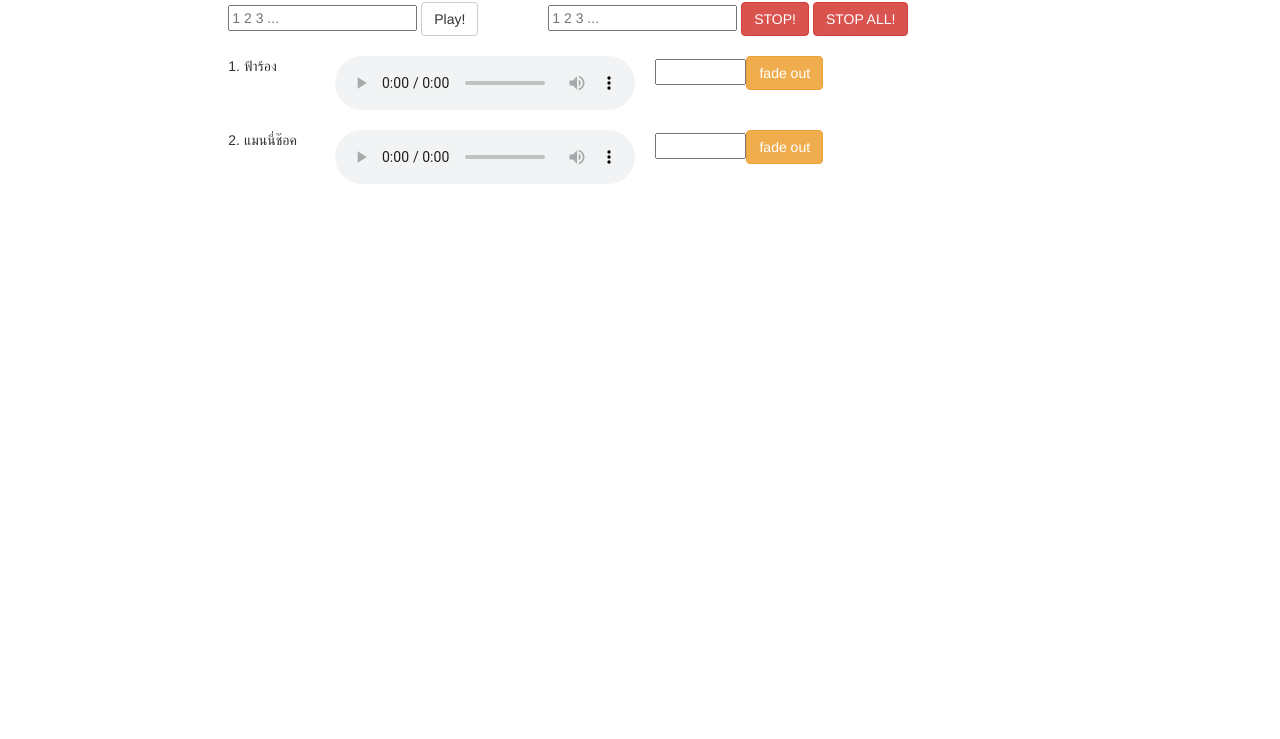
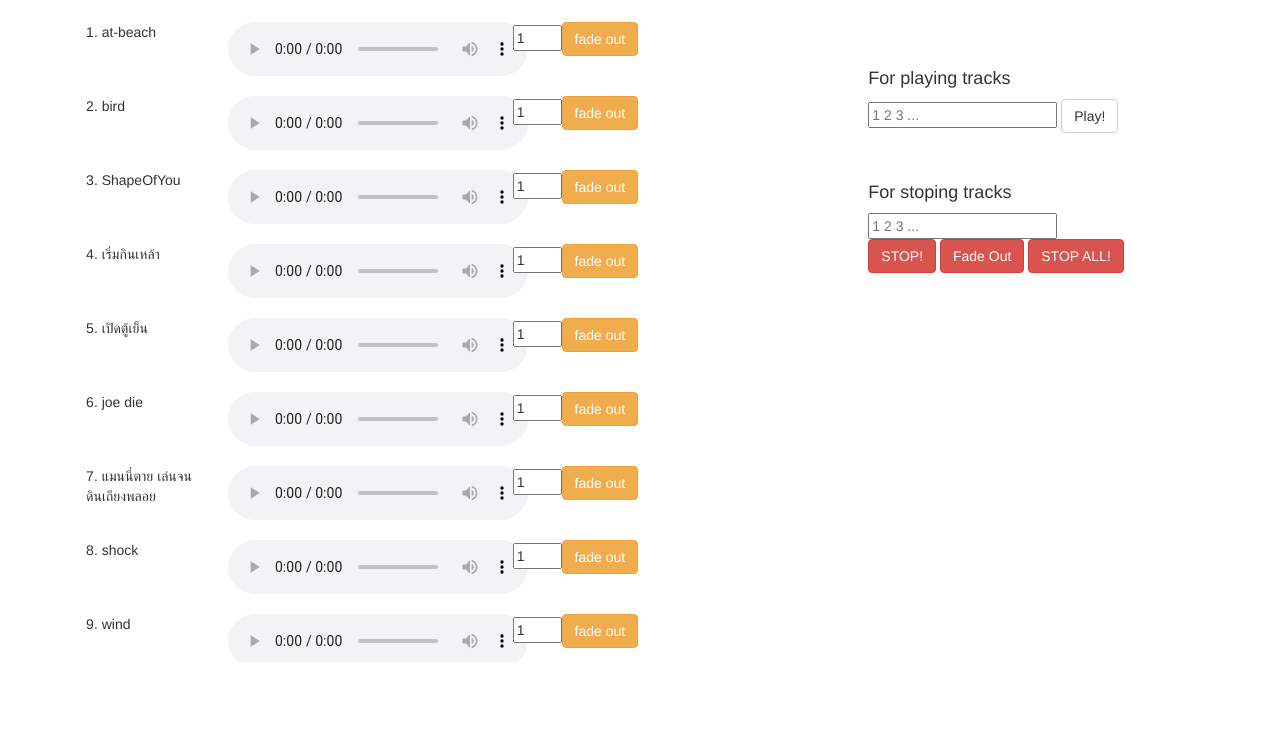
Before and after one commit to grizzly3ear/bank14241.github.io, a plain HTML site: page index.html in a window 1280 px wide. Shown: the part 61-800 px from the top of the page. Drawn offline with Linux system fonts and the light colour scheme.

Commit message:
add sound

```diff
--- a/index.html
+++ b/index.html
@@ -10,24 +10,57 @@
     <script src="js/script.js"></script>
 
 </head>
-<body class="container-fluid">
+
+<body>
+    <div class="container-fluid">
+        <div class="row">
+            <div class="col-md-8">
                 <h2 class="text-center">GEN 241</h2>
+
+                <br>
+                <div id="content" style="overflow-y: scroll; overflow-x: hidden; height: 80%">
+
+                </div>
+            </div>
+            <div class="col-md-4">
+                <br><br><br><br><br><br>
                 <div class="row">
-        <div class="col-md-offset-2 col-md-3">
+                    <div class="col-md-12">
+                        <h4>For playing tracks</h4>
                         <input type="text" placeholder="1 2 3 ..." id="audioInput">
                         <button class="btn btn-default" onclick="playAudio('play')">Play!</button>
-
                     </div>
-        <div class="col-md-7">
+                </div>
+                <br><br>
+                <div class="row">
+                    <div class="col-md-12">
+                        <div class="row">
+                            <div class="col-md-12">
+                                <h4>For stoping tracks</h4>
                                 <input type="text" placeholder="1 2 3 ..." id="audioStopInput">
+                            </div>
+                        </div>
+                        <div class="row">
+                            <div class="col-md-12">
                                 <button class="btn btn-danger" onclick="stopCustom()">STOP!</button>
+                                <button class="btn btn-danger" onclick="fadeCustom()">Fade Out</button>
                                 <button class="btn btn-danger" onclick="playAudio('stopAll')">STOP ALL!</button>
                             </div>
                         </div>
-    <br>
-    <div id="content">
+                    </div>
+                </div>
+            </div>
 
         </div>
+    </div>
+    <div class="navbar navbar-fixed-top">
+
+        <br>
+        <br>
+
+    </div>
+
+
     <!--
     <div class="row">
         <div class="col-md-offset-2 col-md-1">
@@ -59,4 +92,5 @@
 -->
 
 </body>
+
 </html>
--- a/js/script.js
+++ b/js/script.js
@@ -1,18 +1,23 @@
 let playlist = [];
-let list = ['ฟ้าร้อง', 'แมนนี่ช๊อค']; //ไฟล์ต้องเรียงนะ
+let list = ['at-beach', 'bird', 'ShapeOfYou', 'เริ่มกินเหล้า', 'เปิดตู้เย็น', 'joe die',
+            'แมนนี่ตาย เล่นจนดินเถียงพลอย', 'shock', 'wind', 'ทุบหัว', 'โดนแทง', 'ฝนตกฟ้าร้อง',
+            'เดินวน', 'ตอนจบ', 'ตำรวจ']; //ไฟล์ต้องเรียงนะ
 $(document).ready(function () {
     for (var index = 0; index < list.length; index++) {
         $('#content').append('  <div class="row">'+
-                                    '<div class="col-md-offset-2 col-md-1">'+
+                                    '<div class="col-md-offset-1 col-md-2">'+
                                         '<span>' + (index+1) + '. ' + list[index] + '</span>'+
                                     '</div>'+
-                                    '<div class="col-md-3">'+
+                                    '<div class="col-md-4">'+
                                         '<audio controls id="audio' + (index+1) + '">'+
                                             '<source src="audio/' + (index+1) + '.mp3" type="audio/mpeg">'+
+                                            '<source src="audio/' + (index+1) + '.wav" type="audio/wav">'+
+                                            '<source src="audio/' + (index+1) + '.ogg" type="audio/ogg">'+
+                                            '<source src="audio/' + (index+1) + '.m4a" type="audio/mp4">'+
                                         '</audio>'+
                                     '</div>'+
-                                    '<div class="col-md-6">'+
-                                        '<input type="number" id="fadeId'+(index+1)+'" style="width: 15%" min="1" step="0.5">'+
+                                    '<div class="col-md-5">'+
+                                        '<input type="number" id="fadeId'+(index+1)+'" style="width: 15%" min="1" value="1">'+
                                         '<button class="btn btn-warning" onclick="fadeOut(' + (index+1) + ')">fade out</button>'+
                                     '</div>'+
                                 '</div>'+
@@ -27,6 +32,7 @@ function playAudio(task) {
         let x = $('#audioInput').val();
         playlist = x.split(" ");
         for (var index = 0; index < playlist.length; index++) {
+            $('#audio' + playlist[index]).animate({ volume: 1}, 10);
             $('#audio' + playlist[index]).trigger('play');
         }
         playlist = [];
@@ -56,3 +62,12 @@ function fadeOut(id) {
         $('#audio' + id).trigger('pause');
     }, fade);
 }
+
+function fadeCustom(){
+    let x = $('#audioStopInput').val();
+    let fadelist = x.split(" ");
+    for (var index = 0; index < fadelist.length; index++) {
+        fadeOut(fadelist[index]);
+    }
+
+}
```
Also changed, not shown: 14 other files. Lines whose indentation alone changed are shown as unchanged.
